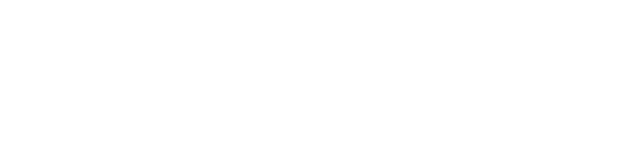
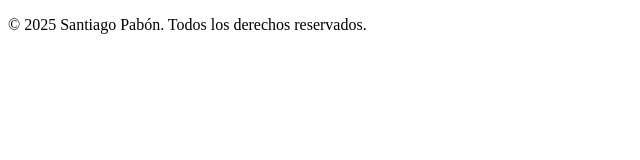
Before and after one commit to Pabon1712/PabonSantiago-LSIII-2025-1, a plain HTML site: page index.html in a window 1280 px wide. Shown: the whole page, without its empty margins (0-640 px from the left). Drawn offline with Linux system fonts and the light colour scheme.

Commit message:
P3 Agrega sección footer

```diff
--- a/index.html
+++ b/index.html
@@ -7,4 +7,8 @@
 <body>
 
 </body>
+<footer>
+  <p>© 2025 Santiago Pabón. Todos los derechos reservados.</p>
+</footer>
+
 </html>
```
